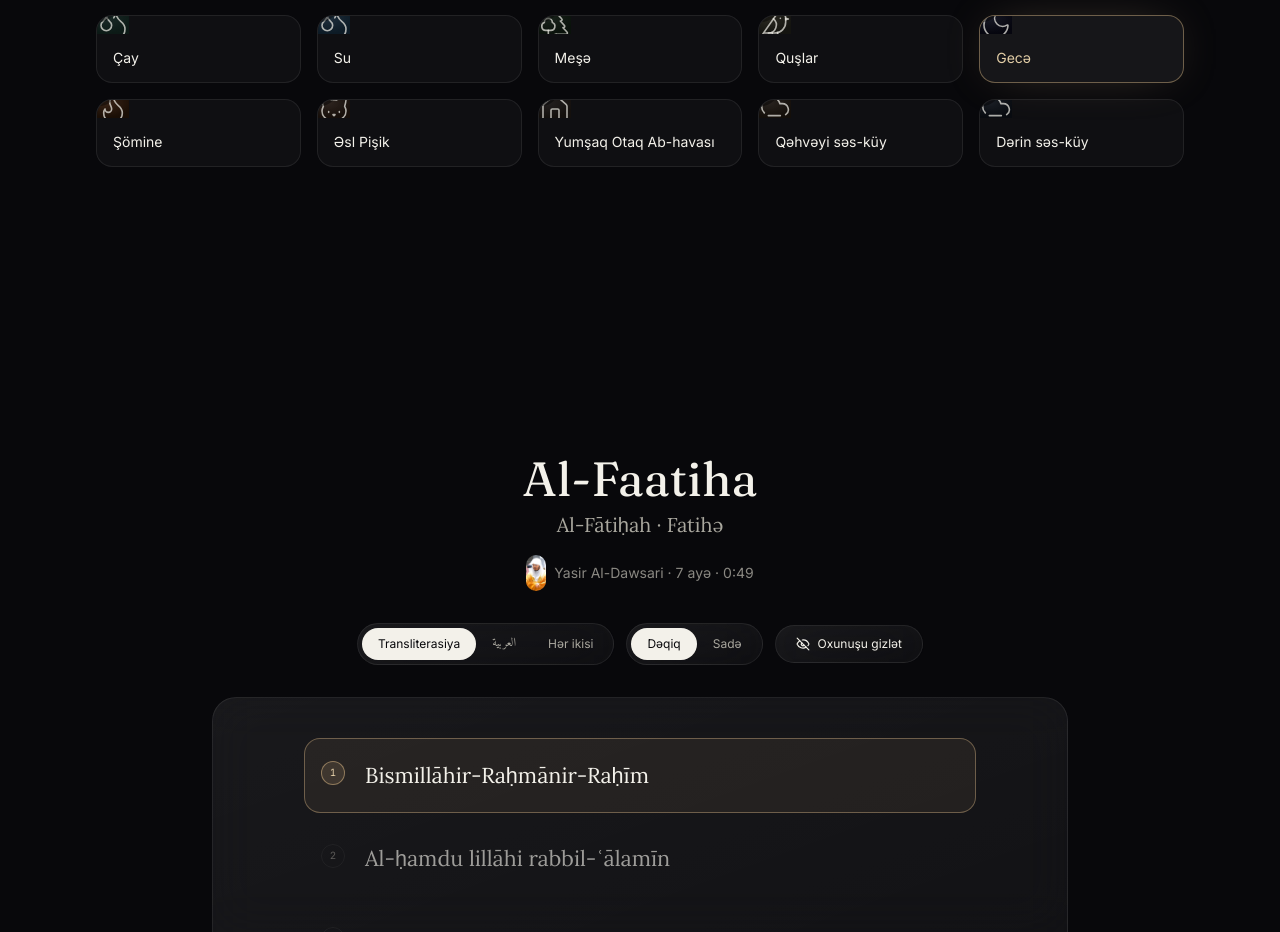
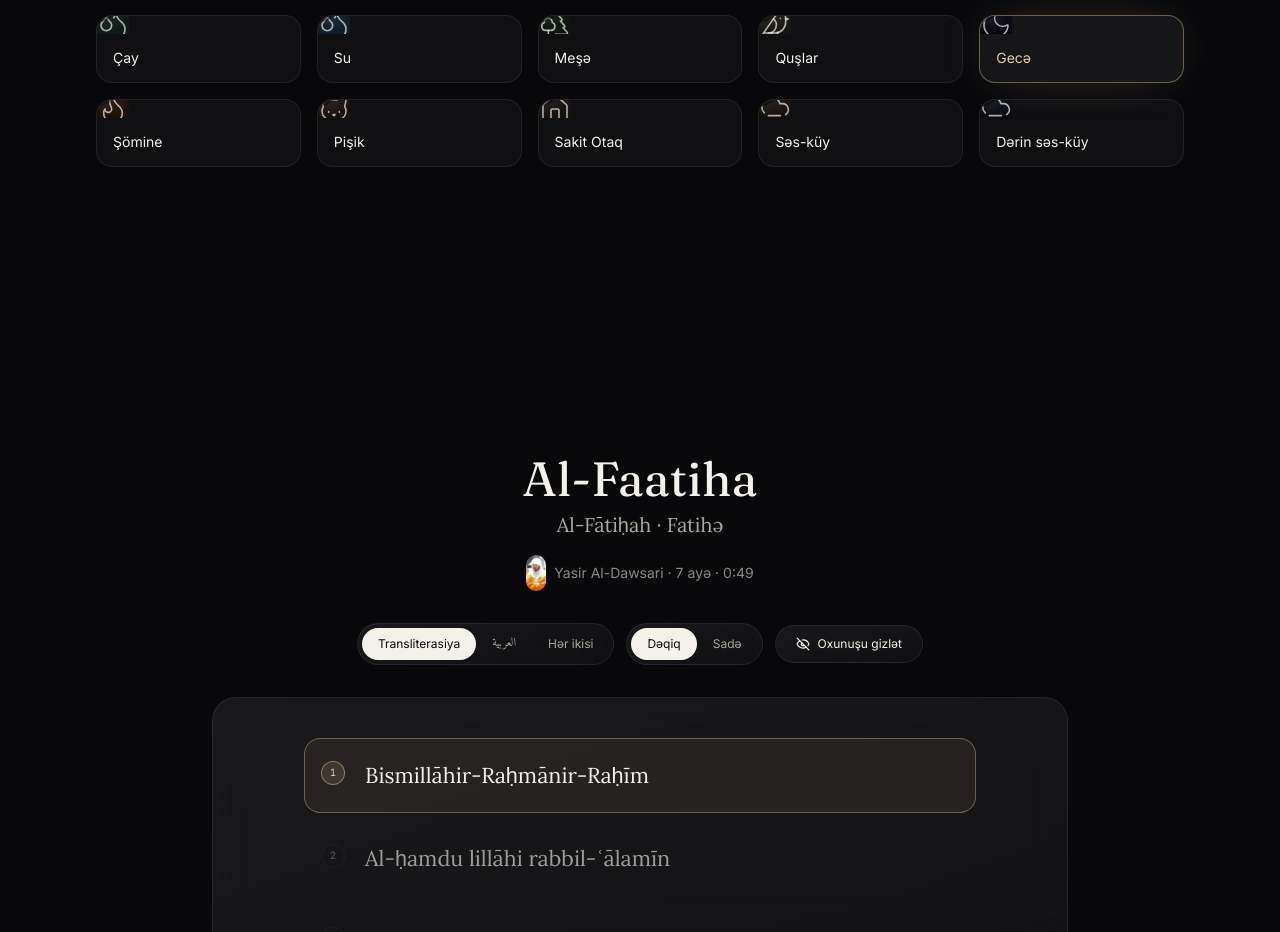
Before and after one commit to nazarlielmaddin/quran, a Next.js app: page / in a window 1280 px wide. Shown: the part 3226-4158 px from the top of the page. Built offline with nearby package versions, Linux system fonts and the light colour scheme.

Commit message:
fix(ambience): rename AZ labels per request
- Əsl Pişik -> Pişik
- Yumşaq Otaq Ab-havası -> Sakit Otaq
- Qəhvəyi səs-küy -> Səs-küy (Dərin səs-küy saxlanıldı)

```diff
--- a/data/ambientSounds.ts
+++ b/data/ambientSounds.ts
@@ -54,17 +54,17 @@ export const ambientSounds: AmbientSound[] = [
     audioUrl: "https://cdn.pixabay.com/audio/2021/08/04/audio_d412a79df9.mp3",
     videoUrl: "https://cdn.pixabay.com/video/2022/10/24/136334-764387851_large.mp4",
     source: "Pixabay — dark room fireplace" },
-  { id: "cat", name: "Real Cat", nameAz: "Əsl Pişik", category: "cozy", categoryAz: "Rahat", gradient: ["#6b4f3a", "#170f0a"],
+  { id: "cat", name: "Real Cat", nameAz: "Pişik", category: "cozy", categoryAz: "Rahat", gradient: ["#6b4f3a", "#170f0a"],
     audioUrl: "https://cdn.pixabay.com/audio/2022/03/15/audio_77048d6dc3.mp3",
     videoUrl: "https://cdn.pixabay.com/video/2020/08/02/46226-447422835_small.mp4",
     source: "Pixabay — real white cat by the window" },
-  { id: "room", name: "Soft Room Ambience", nameAz: "Yumşaq Otaq Ab-havası", category: "cozy", categoryAz: "Rahat", gradient: ["#4a3f3a", "#14100d"],
+  { id: "room", name: "Soft Room Ambience", nameAz: "Sakit Otaq", category: "cozy", categoryAz: "Rahat", gradient: ["#4a3f3a", "#14100d"],
     audioUrl: "https://cdn.pixabay.com/audio/2026/08/04/audio_92ce9e946a.mp3",
     videoUrl: "https://cdn.pixabay.com/video/2023/06/08/166272-834580690_large.mp4",
     source: "Pixabay — cozy room with candles" },
 
   // ── Focus ─────────────────────────────────────────────────────────────
-  { id: "brownNoise", name: "Brown Noise", nameAz: "Qəhvəyi səs-küy", category: "focus", categoryAz: "Diqqət", gradient: ["#5a4a3a", "#140f0a"],
+  { id: "brownNoise", name: "Brown Noise", nameAz: "Səs-küy", category: "focus", categoryAz: "Diqqət", gradient: ["#5a4a3a", "#140f0a"],
     audioUrl: "https://cdn.pixabay.com/audio/2025/02/11/audio_076c4755e8.mp3",
     videoUrl: "https://cdn.pixabay.com/video/2020/05/05/38137-415263669_large.mp4",
     source: "Pixabay — dark mist" },
```
